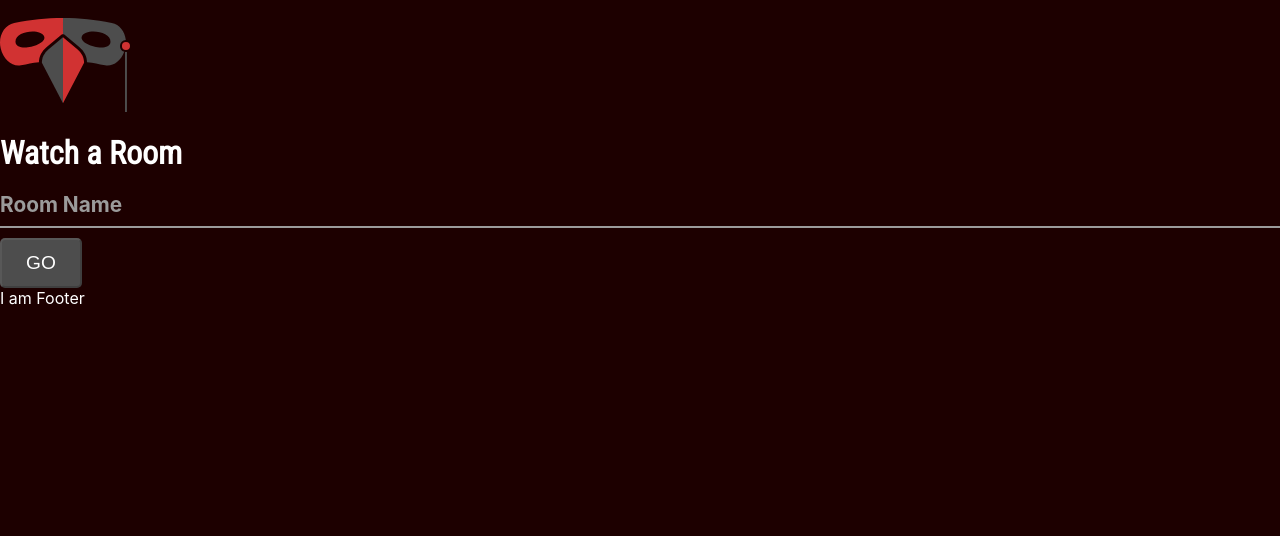
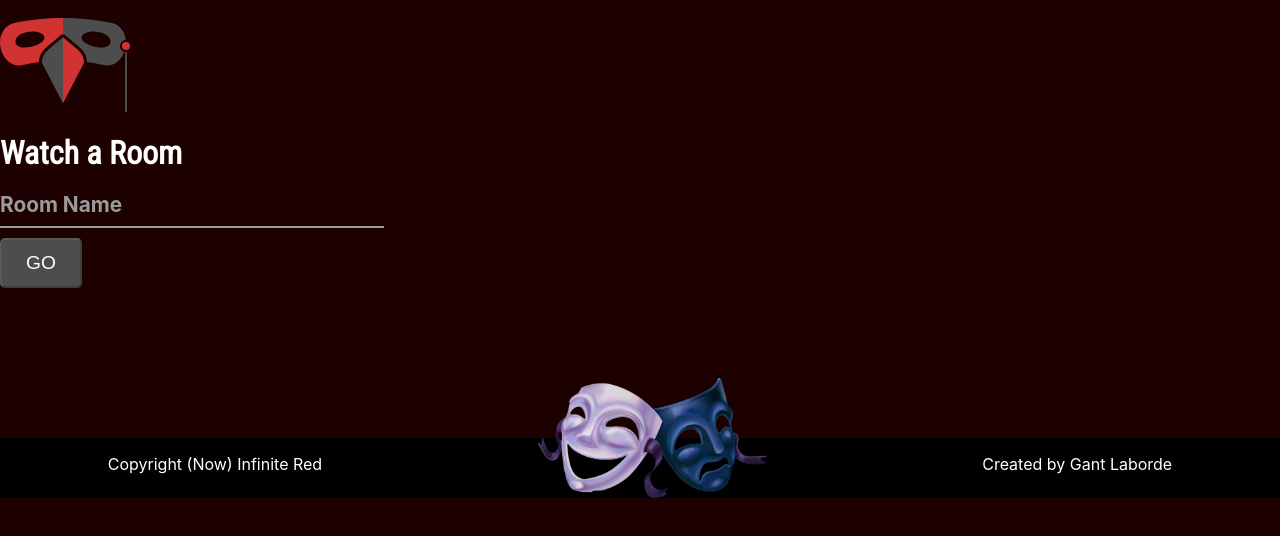
Before and after one commit to denysin08/tf-enjoy-show, a React (Create React App) app: page /create in a window 1280 px wide. Shown: the top 536 px of the page. Built offline with nearby package versions, Linux system fonts and the light colour scheme; no server answers; what @aws-amplify/core would draw is missing.

Commit message:
add footer

```diff
--- a/src/App.css
+++ b/src/App.css
@@ -37,6 +37,7 @@ h2 {
 .roomBox {
   display: flex;
   flex-direction: column;
+  width: 30%;
 }
 
 .roomBox img {
@@ -223,3 +224,20 @@ button:focus {
 .form__field:invalid {
   box-shadow: none;
 }
+
+.footer {
+  display: flex;
+  justify-content: space-around;
+  background-color: black;
+  height: 60px;
+  margin-top: 150px;
+  bottom: 0;
+  position: relative;
+  width: 100%;
+}
+
+.footerImage {
+  position: relative;
+  height: 120px;
+  top: -60px;
+}
--- a/src/Footer.js
+++ b/src/Footer.js
@@ -1,7 +1,22 @@
-import React from 'react'
+import React from "react";
 
 function Footer() {
-  return <div>I am Footer</div>
+  return (
+    <div class="footer">
+      <div>
+        <p>Copyright (Now) Infinite Red</p>
+      </div>
+
+      <img
+        className="footerImage"
+        src="./masks.png"
+        alt="comedy and tragedy masks footer"
+      />
+      <div>
+        <p>Created by Gant Laborde</p>
+      </div>
+    </div>
+  );
 }
 
-export default Footer
+export default Footer;
```
Also changed, not shown: public/masks.png (added).
